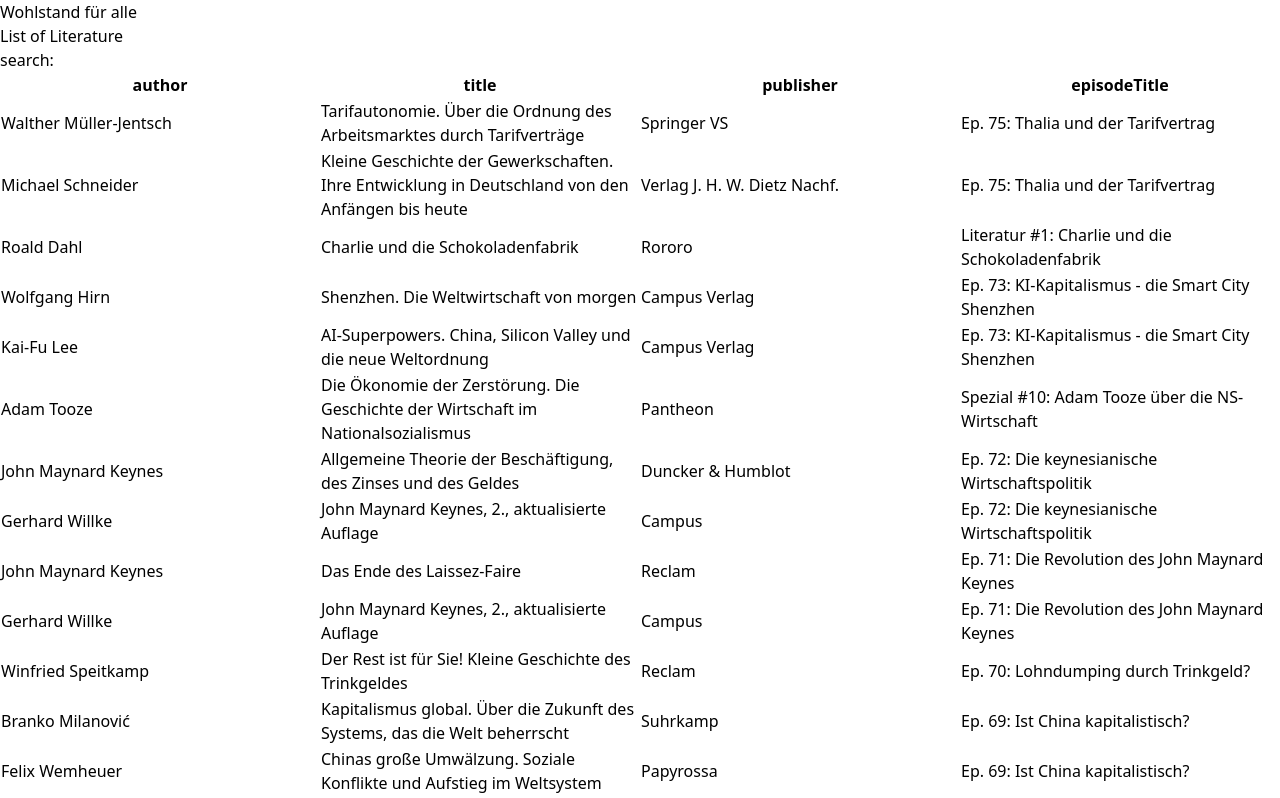
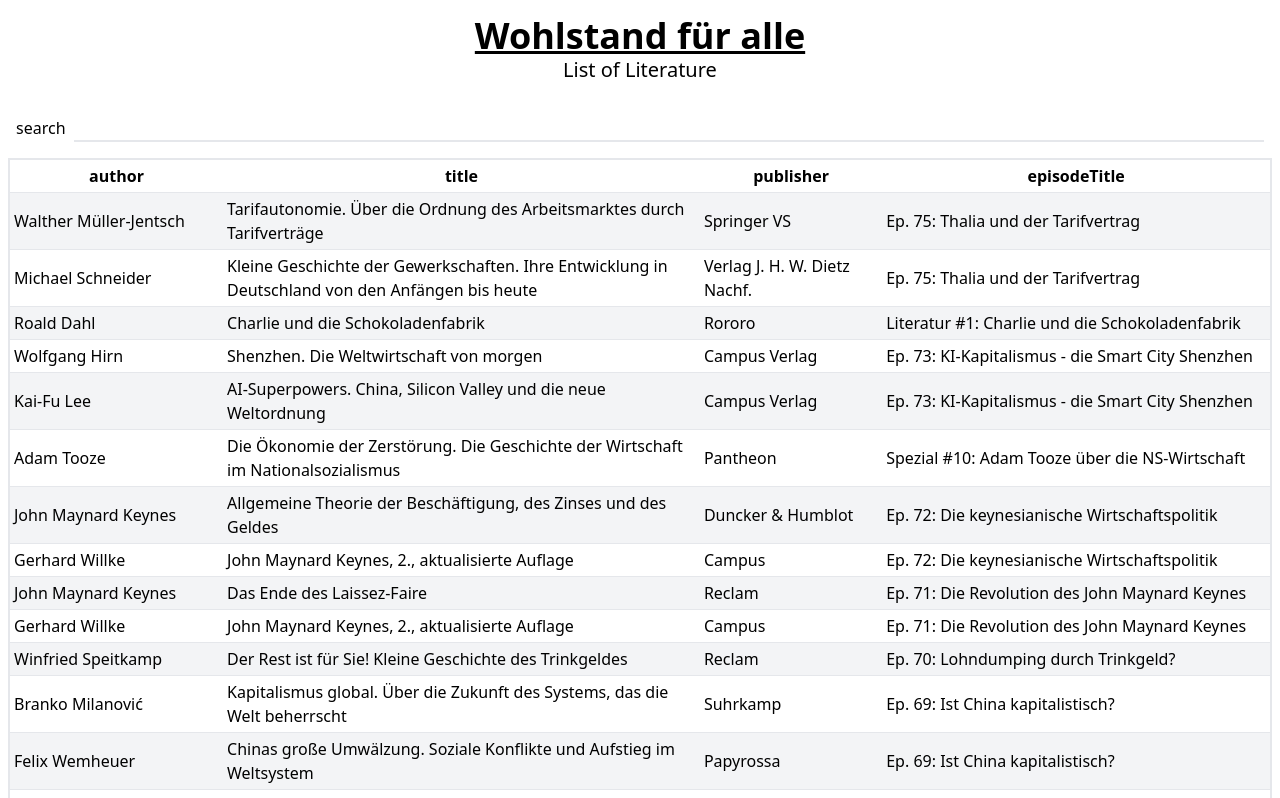
Before and after one commit to phollome/list-of-literature, a React (Create React App) app: page / in a window 1280 px wide. Shown: the top 798 px of the page. Built offline with nearby package versions, Linux system fonts and the light colour scheme.

Commit message:
Apply basic styling

```diff
--- a/src/App.js
+++ b/src/App.js
@@ -8,17 +8,18 @@
 
   return (
     <div className="App">
-      <header className="App-header">
-        <h1>
+      <header className="p-4 text-center">
+        <h1 className="text-4xl font-bold">
           <a
             href="https://www.youtube.com/c/Wohlstandf%C3%BCrAlle/featured"
             target="_blank"
             rel="noopener noreferrer"
+            className="underline focus:outline-none hover:text-blue-800 focus:text-blue-800"
           >
             Wohlstand für alle
           </a>
         </h1>
-        <h2>List of Literature</h2>
+        <h2 className="text-xl">List of Literature</h2>
       </header>
       <main>
         <Search>
--- a/src/components/Search.js
+++ b/src/components/Search.js
@@ -18,13 +18,18 @@
 
   return (
     <>
-      <label htmlFor="search">search: </label>
-      <input
-        onChange={handleChange}
-        id="search"
-        type="text"
-        autoComplete="off"
-      />
+      <div className="flex m-2 p-2 overflow-hidden">
+        <label className="mr-2" htmlFor="search">
+          search
+        </label>
+        <input
+          className="w-full border-b-2 focus:outline-none focus:border-blue-800"
+          id="search"
+          type="text"
+          autoComplete="off"
+          onChange={handleChange}
+        />
+      </div>
       {elements}
     </>
   );
--- a/src/components/Table.js
+++ b/src/components/Table.js
@@ -69,9 +69,9 @@
   };
 
   return (
-    <table>
+    <table className="m-2 border-2">
       <thead>
-        <tr>
+        <tr className="border">
           {columns.map((key, idx, arr) => {
             let content = key;
             if (sortKey === key) {
@@ -84,10 +84,15 @@
             return (
               <th
                 key={idx}
-                style={{ cursor: "pointer", width: `${100 / arr.length}%` }}
                 onClick={() => handleColumnSelect(key)}
+                className={`w-1/${arr.length} p-1`}
               >
-                {content}
+                <button
+                  type="button"
+                  className="cursor-pointer font-bold focus:outline-none focus:text-blue-800"
+                >
+                  {content}
+                </button>
               </th>
             );
           })}
@@ -96,9 +101,13 @@
       <tbody>
         {sortedData.map((item, idx) => {
           return (
-            <tr key={idx}>
+            <tr key={idx} className="border odd:bg-gray-100">
               {columns.map((column, i) => {
-                return <td key={i}>{item[column]}</td>;
+                return (
+                  <td key={i} className="p-1">
+                    {item[column]}
+                  </td>
+                );
               })}
             </tr>
           );
--- a/tailwind.config.js
+++ b/tailwind.config.js
@@ -5,7 +5,9 @@
     extend: {},
   },
   variants: {
-    extend: {},
+    extend: {
+      backgroundColor: ["odd"],
+    },
   },
   plugins: [],
 };
```
